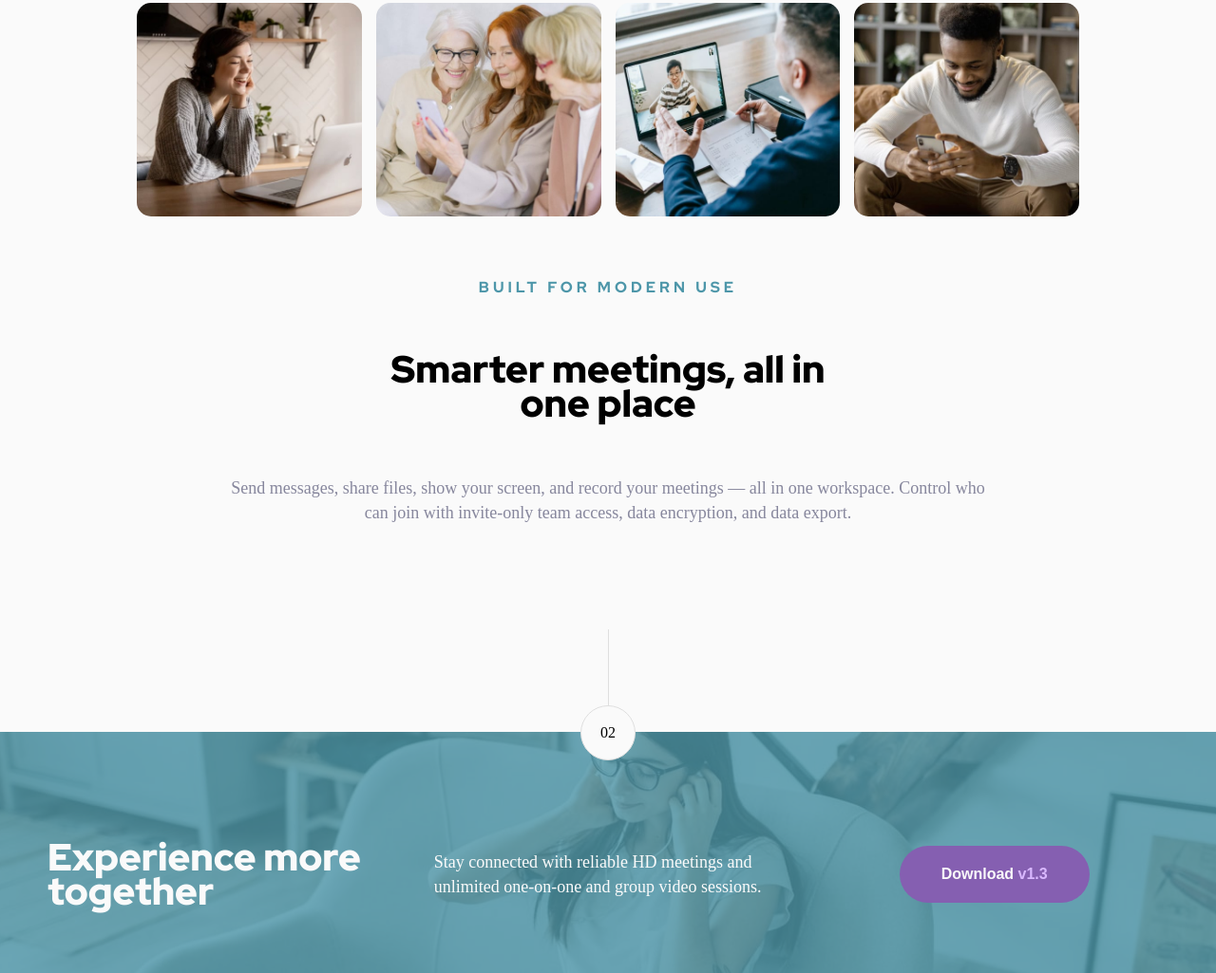
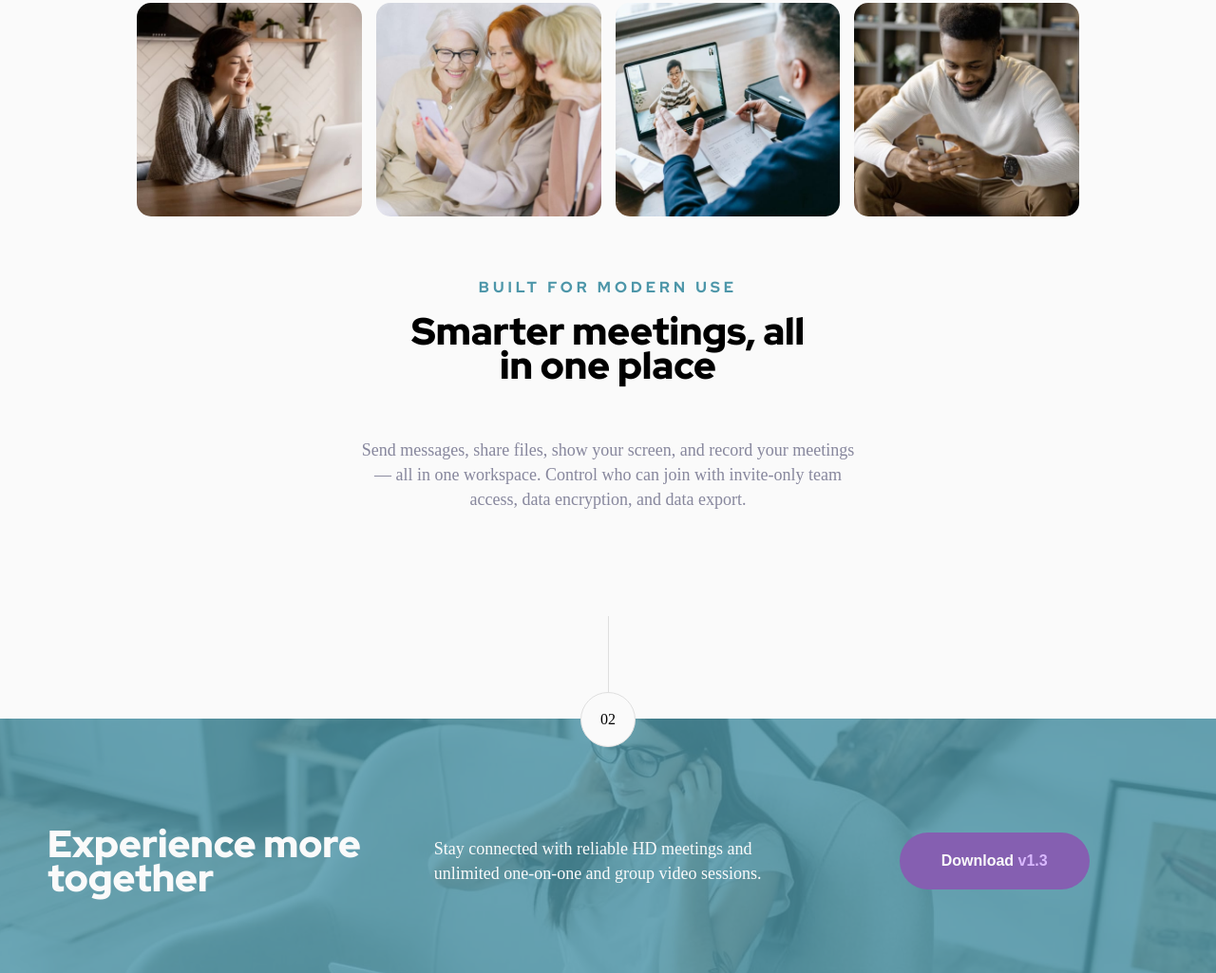
Before and after one commit to cehicm/meet-landing-page, a website: page index.html in a window 1280 px wide. Shown: the part 722-1747 px from the top of the page at 95% size. Drawn offline with Linux system fonts and the light colour scheme; a web font is replaced by a local one.

Commit message:
Remove unnecessary padding, margin percentages

```diff
--- a/src/sass/pages/_homepage.scss
+++ b/src/sass/pages/_homepage.scss
@@ -49,11 +49,7 @@ body {
 		padding: 20px 0;
 
 		@include sc-breakpoint(425) {
-			padding: 5% 9%;
-		}
-
-		@include sc-breakpoint(1400) {
-			padding: 5% 15%;
+			padding: 5% 10%;
 		}
 	}
 
@@ -62,25 +58,13 @@ body {
 	}
 
 	&__title {
+		margin-top: 0;
 		padding-top: 15px;
-
-		@include sc-breakpoint(480) {
-			max-width: 75%;
-		}
-
-		@include sc-breakpoint(1024) {
-			max-width: 55%;
-		}
-
-		@include sc-breakpoint(1024) {
-			max-width: 45%;
-		}
+		max-width: 440px;
 	}
 
 	&__text {
-		@include sc-breakpoint(1024) {
-			padding: 0 10%;
-		}
+		max-width: 520px;
 	}
 }
 
```
Also changed, not shown: dist/css/styles.css, dist/css/styles.min.css.
